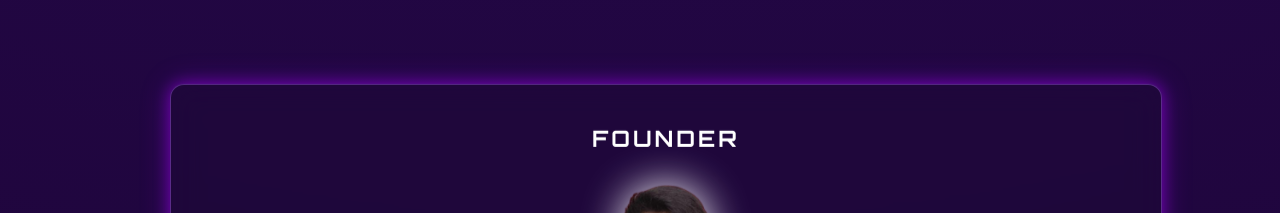
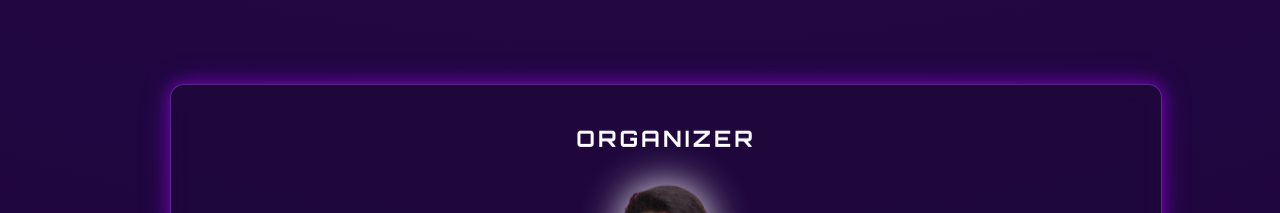
Before and after one commit to hrofficial1606/TechAlpha, a React (Vite) app in the folder my-react-app/: page /about in a window 1280 px wide. Shown: the part 2100-2313 px from the top of the page. Built offline with nearby package versions, Linux system fonts and the light colour scheme; a web font is replaced by a local one.

Commit message:
Update About.jsx

```diff
--- a/my-react-app/src/pages/About.jsx
+++ b/my-react-app/src/pages/About.jsx
@@ -90,7 +90,7 @@ function About() {
 
      <div className="about-card floating-card reveal">
 
-            <h2>Founder</h2>
+            <h2>organizer</h2>
              <img
             src={founder}
             alt="founder image"
```
